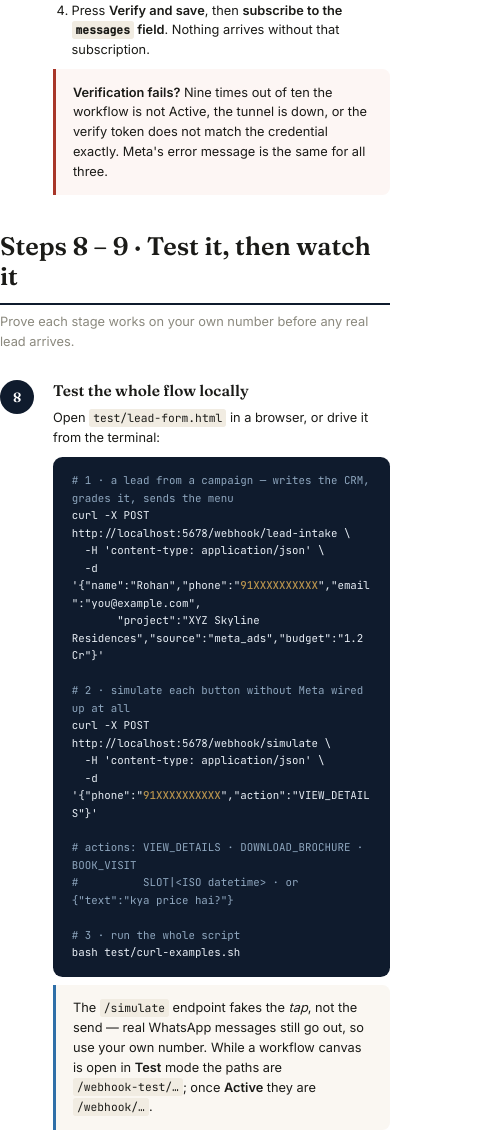
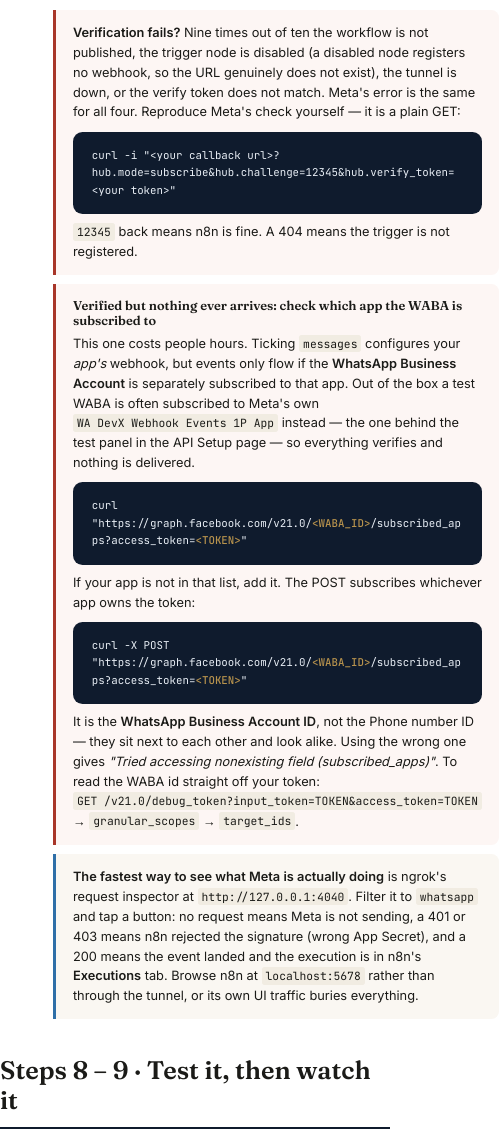
Before and after one commit to cyberking-coder/Real-estate-Automation, a plain HTML site: page docs/setup-guide.html in a window 390 px wide. Shown: the part 9766-10899 px from the top of the page, 499 px wide, since content can reach past the window. Drawn offline with Linux system fonts and the light colour scheme.

Commit message:
Document the WABA subscription trap and inbound debugging
A verified callback URL that never delivers is almost always the WhatsApp
Business Account being subscribed to Meta own WA DevX Webhook Events 1P App
rather than yours - everything verifies and nothing arrives. Adds the check
and fix, the WABA-vs-phone-number-id confusion that produces "nonexisting
field (subscribed_apps)", how to read the WABA id off a token via debug_token,
the curl that reproduces Meta verification GET, and how to read ngrok request
inspector to tell "Meta sent nothing" from "n8n rejected the signature".

```diff
--- a/docs/setup-guide.html
+++ b/docs/setup-guide.html
@@ -312,7 +312,31 @@
 <li>Meta app → <b>WhatsApp → Configuration → Callback URL</b> = that URL. Verify token = the one in your n8n WhatsApp Trigger credential.</li>
 <li>Press <b>Verify and save</b>, then <b>subscribe to the <code>messages</code> field</b>. Nothing arrives without that subscription.</li>
 </ol>
-<div class="callout stop"><p><b>Verification fails?</b> Nine times out of ten the workflow is not Active, the tunnel is down, or the verify token does not match the credential exactly. Meta's error message is the same for all three.</p></div>
+<div class="callout stop"><p><b>Verification fails?</b> Nine times out of ten the workflow is not published, the trigger node is disabled (a disabled node registers no webhook, so the URL genuinely does not exist), the tunnel is down, or the verify token does not match. Meta's error is the same for all four. Reproduce Meta's check yourself &mdash; it is a plain GET:</p>
+<pre>curl -i "&lt;your callback url&gt;?hub.mode=subscribe&amp;hub.challenge=12345&amp;hub.verify_token=&lt;your token&gt;"</pre>
+<p><code>12345</code> back means n8n is fine. A 404 means the trigger is not registered.</p></div>
+
+<div class="callout stop">
+<h4>Verified but nothing ever arrives: check which app the WABA is subscribed to</h4>
+<p>This one costs people hours. Ticking <code>messages</code> configures your <i>app's</i> webhook, but events
+only flow if the <b>WhatsApp Business Account</b> is separately subscribed to that app. Out of the box a
+test WABA is often subscribed to Meta's own <code>WA DevX Webhook Events 1P App</code> instead &mdash; the one
+behind the test panel in the API Setup page &mdash; so everything verifies and nothing is delivered.</p>
+<pre>curl "https://graph.facebook.com/v21.0/<b>&lt;WABA_ID&gt;</b>/subscribed_apps?access_token=<b>&lt;TOKEN&gt;</b>"</pre>
+<p>If your app is not in that list, add it. The POST subscribes whichever app owns the token:</p>
+<pre>curl -X POST "https://graph.facebook.com/v21.0/<b>&lt;WABA_ID&gt;</b>/subscribed_apps?access_token=<b>&lt;TOKEN&gt;</b>"</pre>
+<p>It is the <b>WhatsApp Business Account ID</b>, not the Phone number ID &mdash; they sit next to each other
+and look alike. Using the wrong one gives <i>"Tried accessing nonexisting field (subscribed_apps)"</i>. To
+read the WABA id straight off your token:
+<code>GET /v21.0/debug_token?input_token=TOKEN&amp;access_token=TOKEN</code> &rarr; <code>granular_scopes</code>
+&rarr; <code>target_ids</code>.</p>
+</div>
+
+<div class="callout"><p><b>The fastest way to see what Meta is actually doing</b> is ngrok's request inspector at
+<code>http://127.0.0.1:4040</code>. Filter it to <code>whatsapp</code> and tap a button: no request means Meta is
+not sending, a 401 or 403 means n8n rejected the signature (wrong App Secret), and a 200 means the event
+landed and the execution is in n8n's <b>Executions</b> tab. Browse n8n at <code>localhost:5678</code> rather
+than through the tunnel, or its own UI traffic buries everything.</p></div>
 </div></div>
 </div>
 
```
Also changed, not shown: 2 other files.
